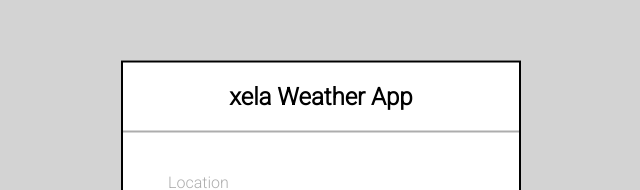
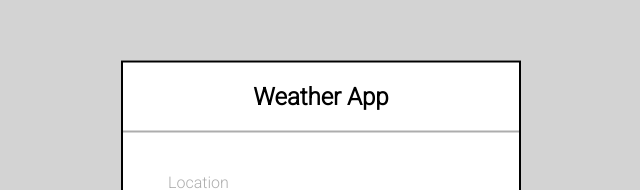
Before and after one commit to datworfa/Appi, a website: page index.html in a window 1280 px wide. Shown: the part 187-377 px from the top of the page, without its empty margins (319-959 px from the left). Drawn offline with Linux system fonts and the light colour scheme.

Commit message:
Update index.html

```diff
--- a/index.html
+++ b/index.html
@@ -3,12 +3,12 @@
   <head>
     <meta charset="utf-8">
     <meta name="viewport" content="width=device-width, initial-scale=1.0">
-    <title>xela Weather App </title>
+    <title>Weather App </title>
     <link rel="stylesheet" href="public/css/styles.css">
   </head>
   <body>
     <div class="center">
-      <h2>xela Weather App</h2>
+      <h2>Weather App</h2>
       <form action="weather.html" id="user-container">
         <div class="txt_field">
           <input type="text" id="location-input" name="location" required>
```
